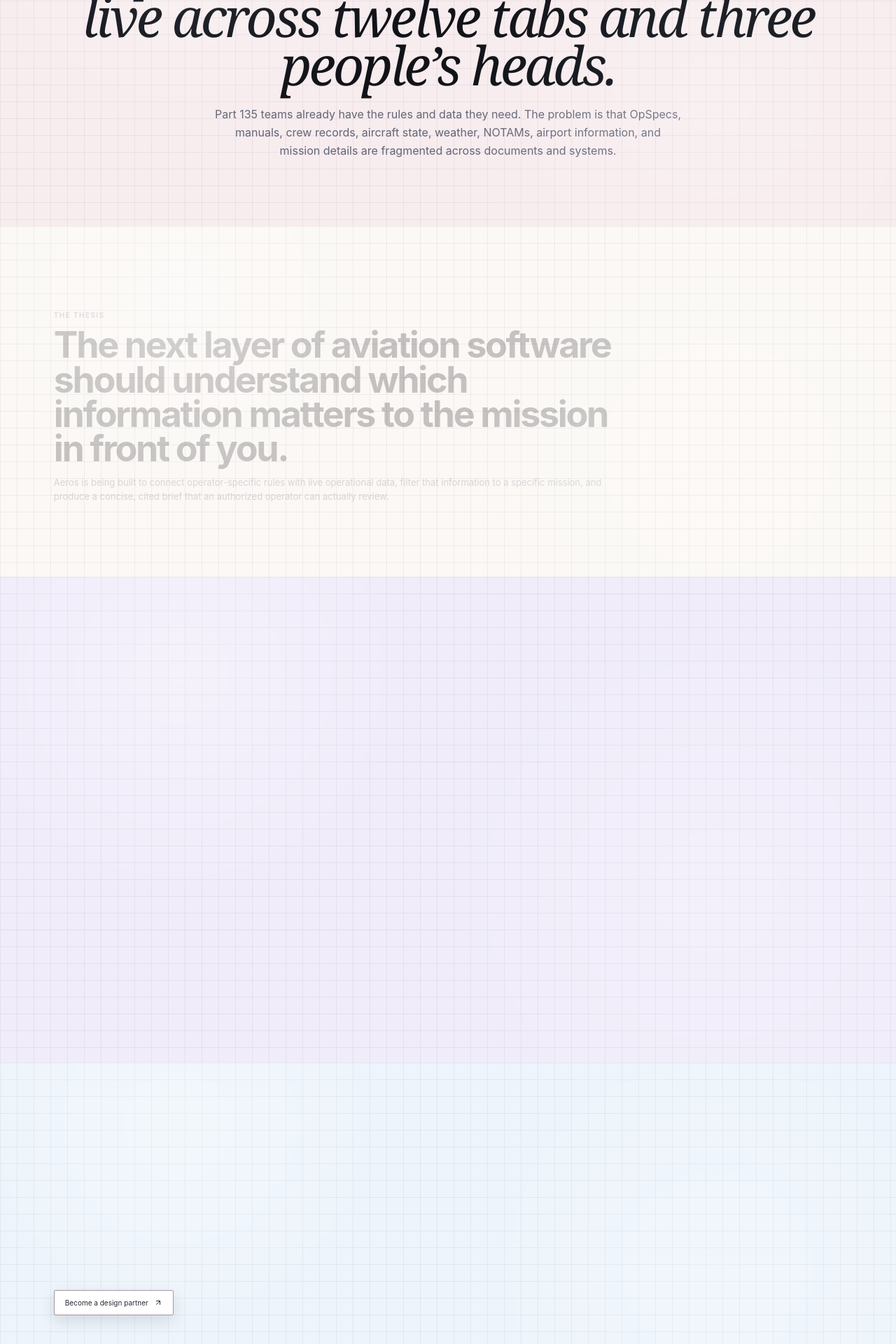
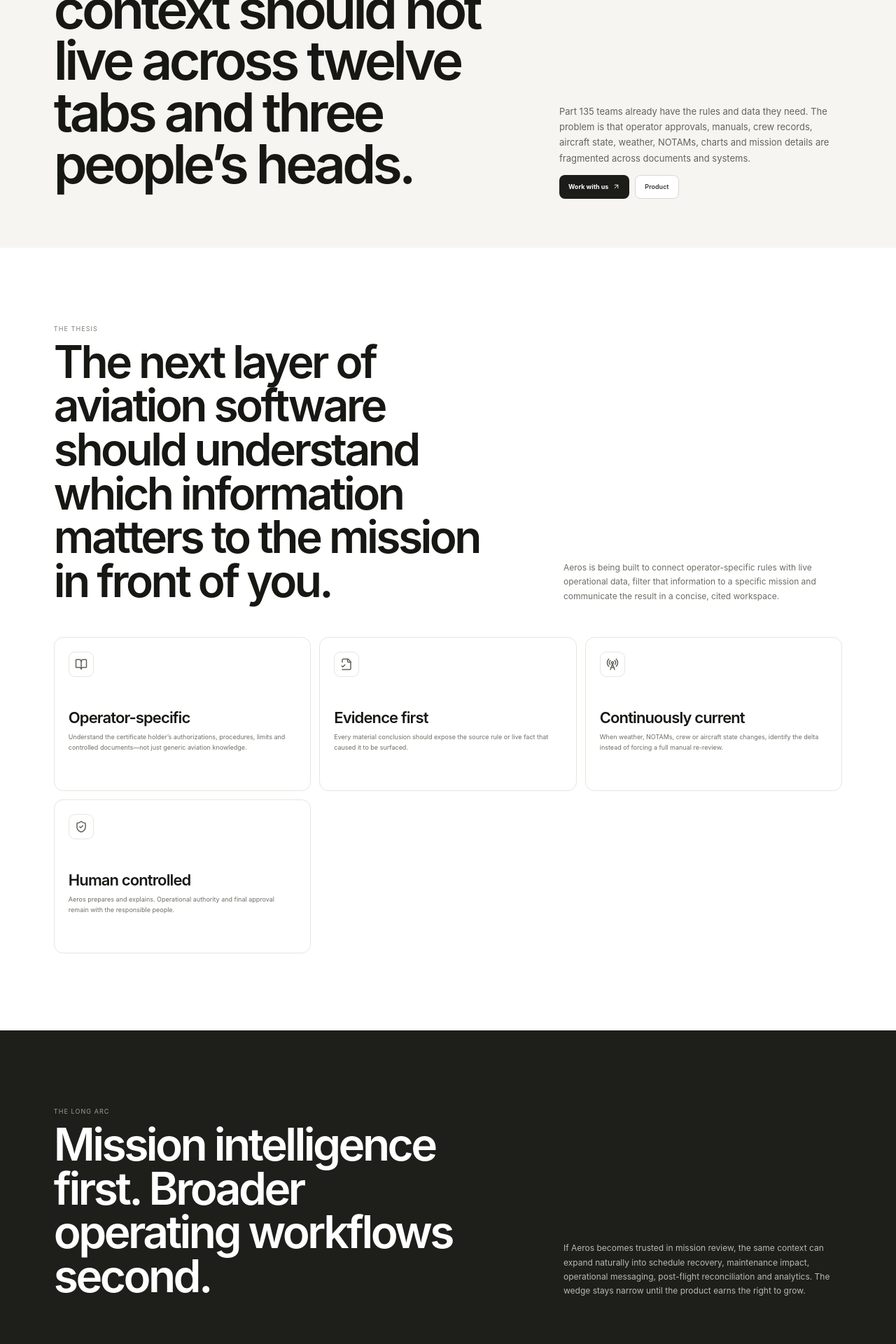
Before and after one commit to saharshbaweja/Rho, a Next.js app: page /about in a window 1280 px wide. Shown: the part 300-2220 px from the top of the page at 70% size. Built offline with nearby package versions, Linux system fonts and the light colour scheme.

Commit message:
Rebuild Aeros company thesis page

```diff
--- a/app/about/page.jsx
+++ b/app/about/page.jsx
@@ -1,9 +1,9 @@
 import Link from 'next/link';
-import {ArrowUpRight} from 'lucide-react';
+import {ArrowUpRight,BookOpen,FileCheck2,RadioTower,ShieldCheck} from 'lucide-react';
 
-export default function About(){return <>
-<section className="page-hero"><div className="eyebrow">ABOUT AEROS</div><h1>Operational context should not live across twelve tabs and three people’s heads.</h1><p>Part 135 teams already have the rules and data they need. The problem is that OpSpecs, manuals, crew records, aircraft state, weather, NOTAMs, airport information, and mission details are fragmented across documents and systems.</p></section>
-<section className="page-section"><div className="page-head"><div className="eyebrow">THE THESIS</div><h2>The next layer of aviation software should understand which information matters to the mission in front of you.</h2><p>Aeros is being built to connect operator-specific rules with live operational data, filter that information to a specific mission, and produce a concise, cited brief that an authorized operator can actually review.</p></div></section>
-<section className="page-section alt"><div className="feature-grid"><article><span className="eyebrow">01</span><h3>Operator-specific</h3><p>Aeros should understand the certificate holder’s approved authorizations, procedures, limits, manuals, aircraft, and crew—not just generic aviation knowledge.</p></article><article><span className="eyebrow">02</span><h3>Evidence first</h3><p>Every material conclusion should show the source rule or live data that caused it to be surfaced.</p></article><article><span className="eyebrow">03</span><h3>Continuously current</h3><p>When weather, NOTAMs, crew, aircraft, or airport conditions change, Aeros should identify the delta instead of forcing a complete manual re-review.</p></article><article><span className="eyebrow">04</span><h3>Human controlled</h3><p>Aeros is decision support. Operational authority and final approval remain with the people and roles responsible for the flight.</p></article></div></section>
-<section className="page-section page-dark"><div className="page-head"><div className="eyebrow light">THE LONG ARC</div><h2>Mission intelligence first. Broader operating workflows second.</h2><p>If Aeros becomes trusted in mission review, it can expand naturally into adjacent dispatch, compliance, change-management, and operational coordination workflows. The wedge is narrow on purpose.</p></div><Link href="/contact/" className="light-button">Become a design partner <ArrowUpRight size={12}/></Link></section>
-</>}
+export default function About(){return <div className="aeros-site">
+ <section className="a-page-hero"><div><div className="a-eyebrow">ABOUT AEROS</div><h1>Operational context should not live across twelve tabs and three people’s heads.</h1></div><div><p>Part 135 teams already have the rules and data they need. The problem is that operator approvals, manuals, crew records, aircraft state, weather, NOTAMs, charts and mission details are fragmented across documents and systems.</p><div className="a-actions"><Link href="/contact/" className="a-btn-dark">Work with us <ArrowUpRight size={11}/></Link><Link href="/product/" className="a-btn-light">Product</Link></div></div></section>
+ <section className="a-section alt"><div className="a-section-head"><div><div className="a-eyebrow">THE THESIS</div><h2>The next layer of aviation software should understand which information matters to the mission in front of you.</h2></div><p>Aeros is being built to connect operator-specific rules with live operational data, filter that information to a specific mission and communicate the result in a concise, cited workspace.</p></div><div className="a-3col">{[[BookOpen,'Operator-specific','Understand the certificate holder’s authorizations, procedures, limits and controlled documents—not just generic aviation knowledge.'],[FileCheck2,'Evidence first','Every material conclusion should expose the source rule or live fact that caused it to be surfaced.'],[RadioTower,'Continuously current','When weather, NOTAMs, crew or aircraft state changes, identify the delta instead of forcing a full manual re-review.'],[ShieldCheck,'Human controlled','Aeros prepares and explains. Operational authority and final approval remain with the responsible people.']].map(([I,t,d])=><article className="a-card" key={t}><span className="a-card-icon"><I size={18}/></span><h3>{t}</h3><p>{d}</p></article>)}</div></section>
+ <section className="a-section dark"><div className="a-section-head"><div><div className="a-eyebrow" style={{color:'#9b9c95'}}>THE LONG ARC</div><h2>Mission intelligence first. Broader operating workflows second.</h2></div><p>If Aeros becomes trusted in mission review, the same context can expand naturally into schedule recovery, maintenance impact, operational messaging, post-flight reconciliation and analytics. The wedge stays narrow until the product earns the right to grow.</p></div></section>
+ <section className="a-final"><div><div className="a-eyebrow">BUILD WITH OPERATORS</div><h2>The product gets better by watching real mission-review work.</h2></div><Link href="/pricing/" className="a-btn-dark">Design partner program</Link></section>
+ </div>}
```
